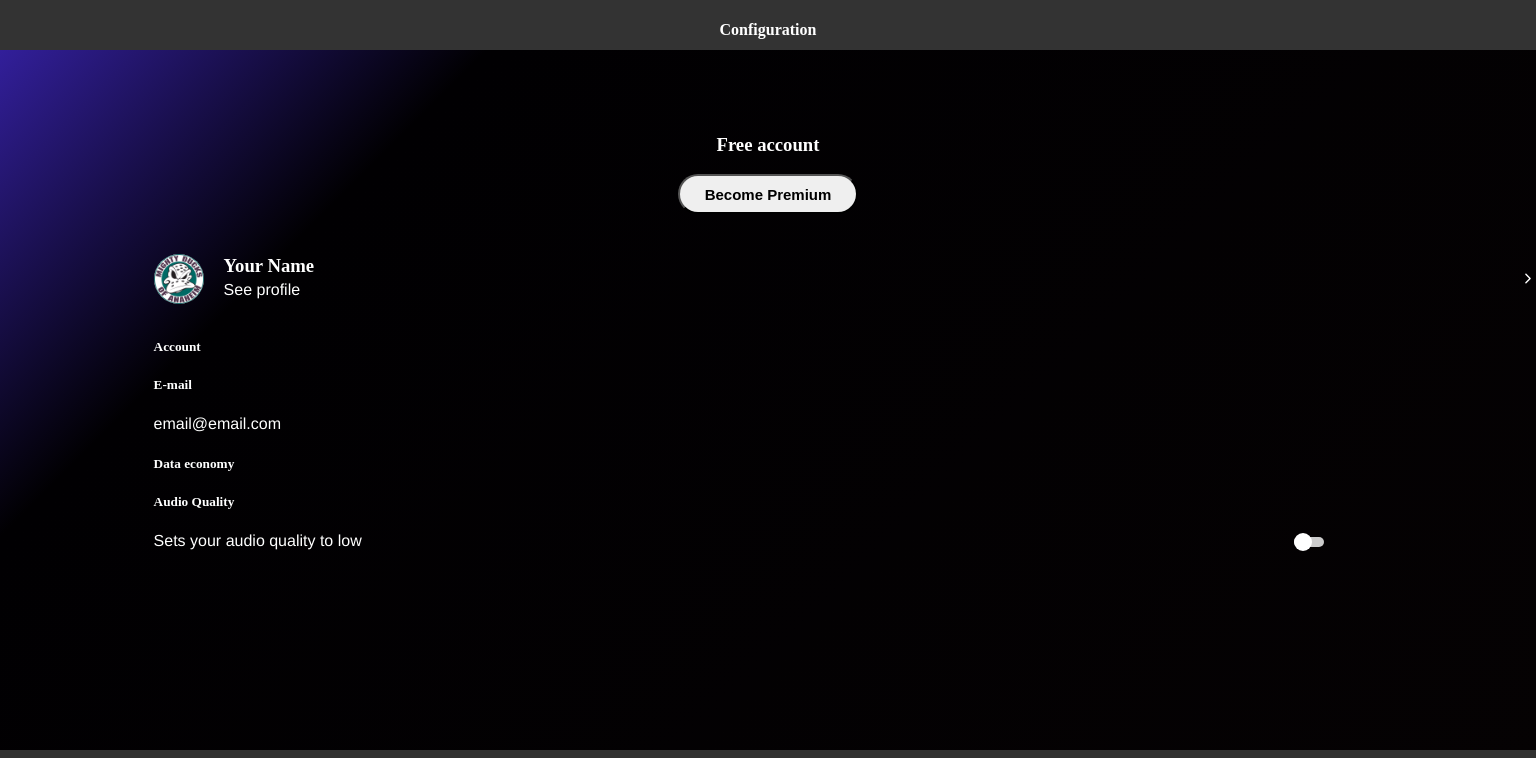
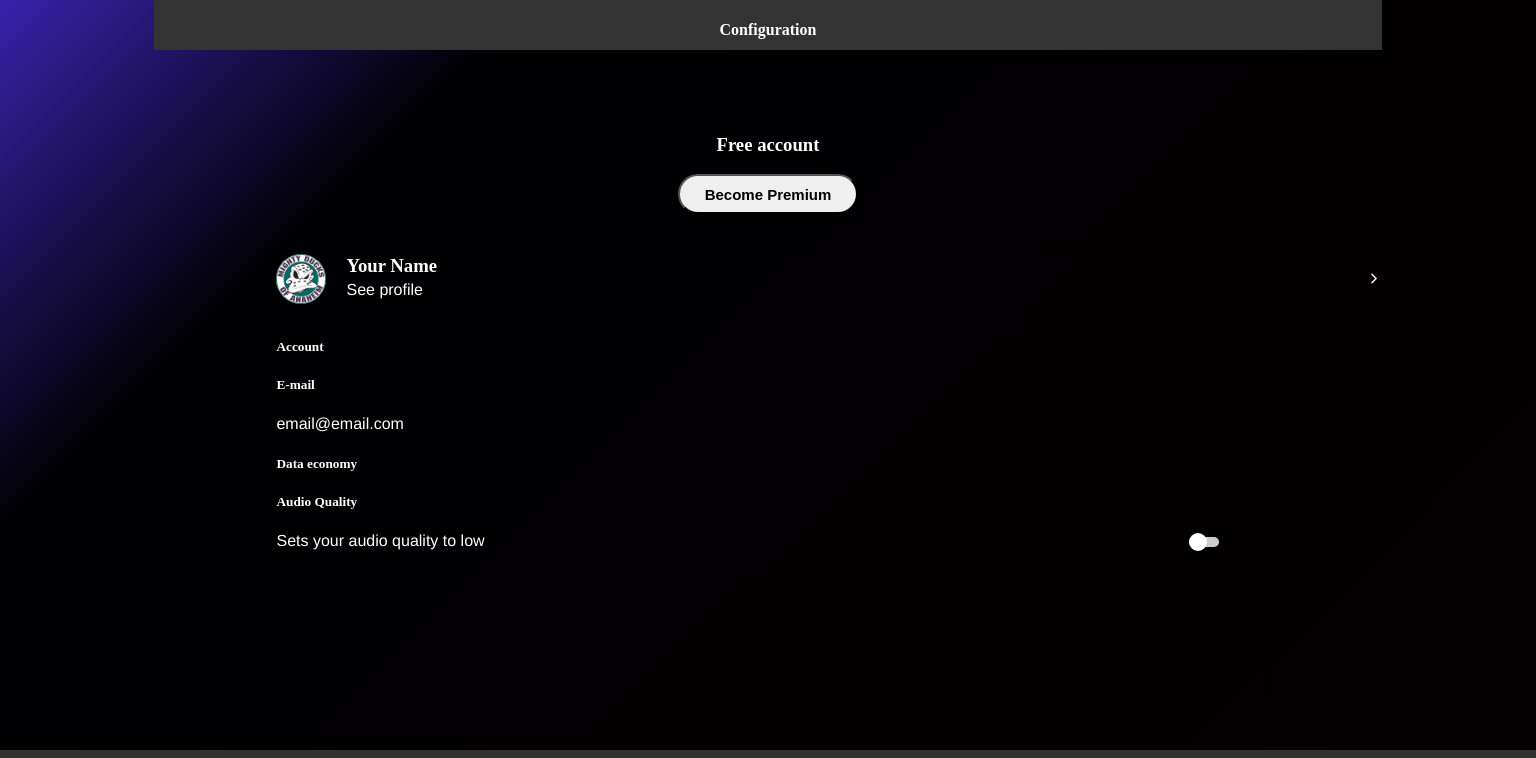
Before and after one commit to natanfrost/music-player, a React (Create React App) app in the folder my-app/: page /configuration in a window 1536 px wide. Shown: the top 758 px of the page. Built offline with nearby package versions, Linux system fonts and the light colour scheme.

Commit message:
minor adjust to screen size

```diff
--- a/my-app/src/App.css
+++ b/my-app/src/App.css
@@ -26,7 +26,7 @@ h2 {
 }
 @media (min-width:1281px) {
   /* hi-res laptops and desktops */
-  body {
+  .App {
     width: 80%;
     margin: 0 auto;
   }
```
